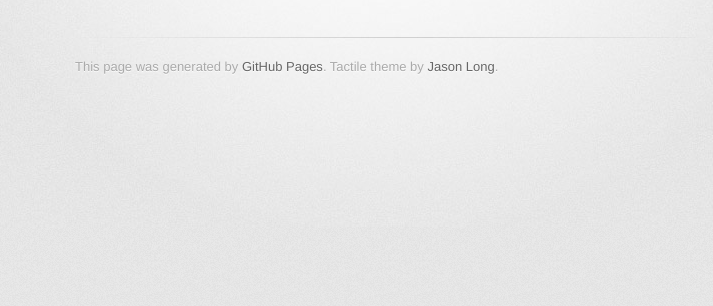
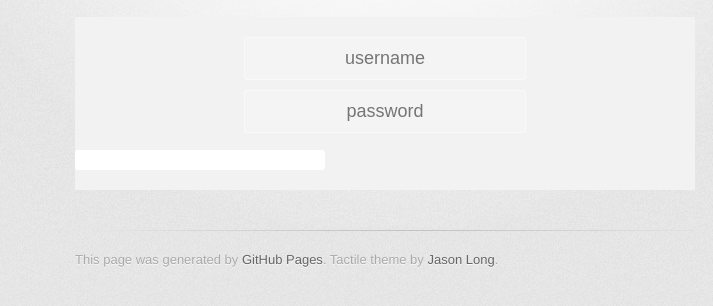
Before and after one commit to zhengjialun/zhengjialun.github.io, a plain HTML site: page index.html in a window 1280 px wide. Shown: the part 346-652 px from the top of the page, without its empty margins (255-968 px from the left). Drawn offline with Linux system fonts and the light colour scheme; a web font is replaced by a local one.

Commit message:
test
tet

```diff
--- a/index.html
+++ b/index.html
@@ -11,6 +11,59 @@
     <script src="//html5shiv.googlecode.com/svn/trunk/html5.js"></script>
     <![endif]-->
     <title>Zhengjialun.GitHub.io by zhengjialun</title>
+    <style>
+      form {
+  padding: 20px 0;
+  position: relative;
+  z-index: 2;
+}
+form input {
+  -webkit-appearance: none;
+     -moz-appearance: none;
+          appearance: none;
+  outline: 0;
+  border: 1px solid rgba(255, 255, 255, 0.4);
+  background-color: rgba(255, 255, 255, 0.2);
+  width: 250px;
+  border-radius: 3px;
+  padding: 10px 15px;
+  margin: 0 auto 10px auto;
+  display: block;
+  text-align: center;
+  font-size: 18px;
+  color: white;
+  -webkit-transition-duration: 0.25s;
+          transition-duration: 0.25s;
+  font-weight: 300;
+}
+form input:hover {
+  background-color: rgba(255, 255, 255, 0.4);
+}
+form input:focus {
+  background-color: white;
+  width: 300px;
+  color: #53e3a6;
+}
+form button {
+  -webkit-appearance: none;
+     -moz-appearance: none;
+          appearance: none;
+  outline: 0;
+  background-color: white;
+  border: 0;
+  padding: 10px 15px;
+  color: #53e3a6;
+  border-radius: 3px;
+  width: 250px;
+  cursor: pointer;
+  font-size: 18px;
+  -webkit-transition-duration: 0.25s;
+          transition-duration: 0.25s;
+}
+form button:hover {
+  background-color: #f5f7f9;
+}
+</style>
   </head>
 
   <body>
@@ -33,8 +86,12 @@
 <a id="zhengjialungithubio" class="anchor" href="#zhengjialungithubio" aria-hidden="true"><span class="octicon octicon-link"></span></a>zhengjialun.github.io</h1>
 
 <p>zjl个人博客</p>
+        <form>
+          <input type="text" placeholder="username">
+          <input type="password" placeholder="password">
+          <button type="submit"></button>
+        </form>
         </section>
-
         <footer>
           This page was generated by <a href="https://pages.github.com">GitHub Pages</a>. Tactile theme by <a href="https://twitter.com/jasonlong">Jason Long</a>.
         </footer>
```
